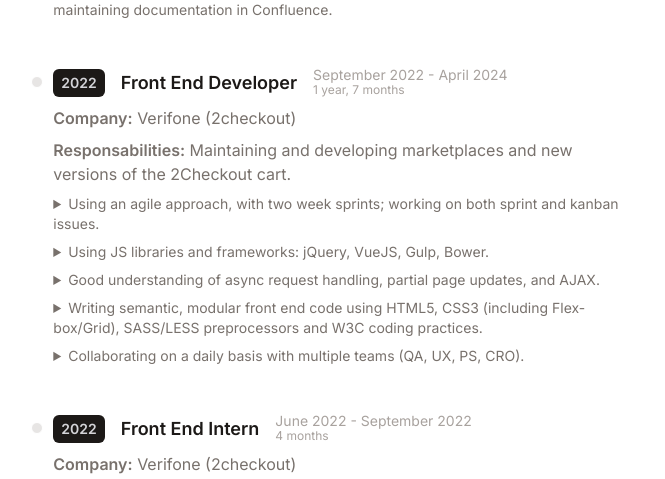
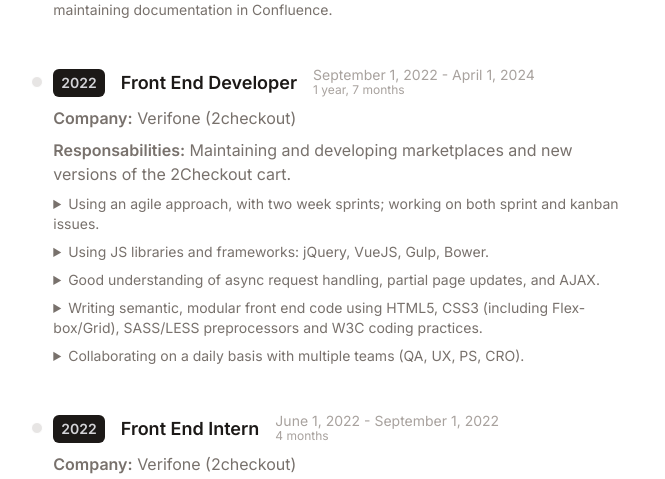
Before and after one commit to stefrotaru/my_portfolio, a React (Vite) app: page / in a window 1280 px wide. Shown: the part 4651-5130 px from the top of the page, without its empty margins (304-969 px from the left). Built offline with nearby package versions, Linux system fonts and the light colour scheme.

Commit message:
fix mozilla invalid date: update timeline dates to include specific start and end days

```diff
--- a/src/data/timeline.js
+++ b/src/data/timeline.js
@@ -4,7 +4,7 @@ export default [
         title: 'Front End Developer',
         company: 'iFACTS Development',
         duration: {
-            start: 'April 2024',
+            start: 'April 1, 2024',
             end: 'Present'
         },
         details: 'Maintaining and modernizing the iFACTS web application, focusing on feature development, component migration, and codebase improvements.',
@@ -20,8 +20,8 @@ export default [
         title: 'Front End Developer',
         company: 'Verifone (2checkout)',
         duration: {
-            start: 'September 2022',
-            end: 'April 2024'
+            start: 'September 1, 2022',
+            end: 'April 1, 2024'
         },
         details: 'Maintaining and developing marketplaces and new versions of the 2Checkout cart.',
         detailsList: [
@@ -37,8 +37,8 @@ export default [
         title: 'Front End Intern',
         company: 'Verifone (2checkout)',
         duration: {
-            start: 'June 2022',
-            end: 'September 2022'
+            start: 'June 1, 2022',
+            end: 'September 1, 2022'
         },
         details: 'Studying the 2Checkout legacy code base and the tech stack used for building it. Through these 3 months as an intern I: ',
         detailsList: [
```
